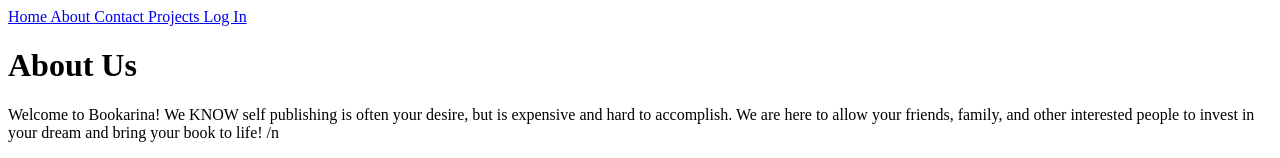
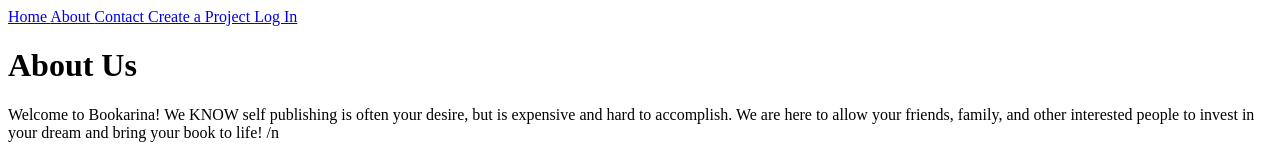
Before and after one commit to thellamiechan/SheCodes_2023-_crowdfunding, a React (Vite) app: page /about in a window 1280 px wide. Shown: the top 158 px of the page. Built offline with nearby package versions, Linux system fonts and the light colour scheme.

Commit message:
added Auth and Log out

```diff
--- /dev/null
+++ b/src/components/AuthProvider/index.jsx
@@ -0,0 +1,13 @@
+import { createContext, useState } from "react";
+
+export const AuthContext = createContext();
+export const AuthProvider = (props) => {
+    const [auth, setAuth] = useState({
+        token: window.localStorage.getItem("token"),
+    });
+     return (
+        <AuthContext.Provider value={{ auth, setAuth }}>
+            {props.children}
+        </AuthContext.Provider>
+     );
+};
--- a/src/components/CreateProject/index.jsx
+++ b/src/components/CreateProject/index.jsx
@@ -11,7 +11,7 @@
         goal: 0,
         image: '',
         is_open: false,
-        date_created: strDateTime,
+        date_created: new Date().toISOString(),
         owner: props.userId,
     })
 
--- a/src/components/LoginForm/index.jsx
+++ b/src/components/LoginForm/index.jsx
@@ -1,9 +1,11 @@
 import { useState } from 'react';
 import { useNavigate } from 'react-router-dom';
 import postLogin from "../../api/postLogin/";
+import { useAuth } from '../../hooks/useAuth';
 
 function LoginForm() {
     const navigate = useNavigate();
+    const {auth, setAuth} = useAuth();
     const [credentials, setCredentials] = useState({
         username: "",
         password: "",
@@ -25,10 +27,13 @@
                 credentials.password
             ).then((response)  => {
                 window.localStorage.setItem("token", response.token);
+                setAuth({
+                    token: response.token,
+                });
                 navigate("/");
-            })
+            });
         }
-    }
+    };
 
     return (
         <form>
--- a/src/components/NavBar/index.jsx
+++ b/src/components/NavBar/index.jsx
@@ -1,15 +1,30 @@
-import { Link, Outlet } from "react-router-dom"
+import { Link, Outlet } from "react-router-dom";
+import { useAuth } from "../../hooks/useAuth";
 
 function NavBar( ) {
+    const {auth, setAuth} = useAuth();
+    const handleLogout = () => {
+        window.localStorage.removeItem("token");
+        setAuth({ token: null });
+    };
+
+    console.log(auth)
+
     return (
         <div>
-            <div>
+            <nav>
                 <Link to='/'>Home </Link>
                 <Link to="/about">About </Link>
                 <Link to="/contact">Contact </Link>
-                <Link to="/projects">Projects </Link>
-                <Link to="/login">Log In </Link>
-            </div>
+                <Link to="/projects">Create a Project </Link>
+                {auth.token ? (
+                    <Link to = "/" onClick={handleLogout}>
+                        Log Out
+                    </Link>
+                    ) : (
+                    <Link to="/login">Log In </Link>
+                )}
+            </nav>
         <Outlet />
     </div>
     );
--- /dev/null
+++ b/src/hooks/useAuth.js
@@ -0,0 +1,6 @@
+import { useContext } from "react";
+import { AuthContext } from "../components/AuthProvider";
+
+export const useAuth = () => {
+    return useContext(AuthContext);
+};
```
Also changed, not shown: src/main.jsx (+6 -3 lines), src/pages/AboutPage/Aboutpage.css (deleted, +0 -13 lines).
